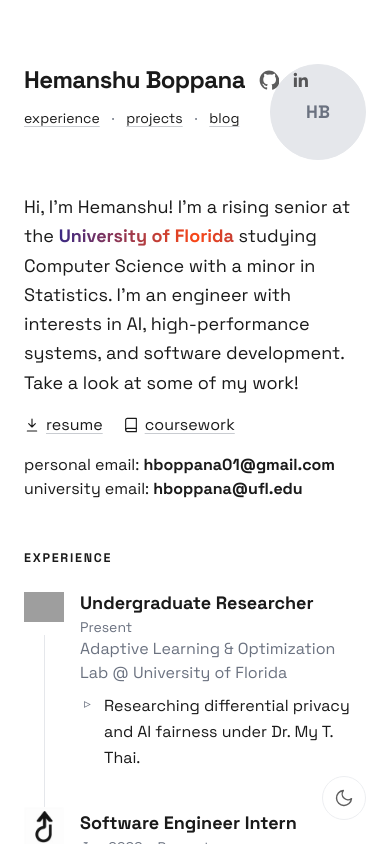
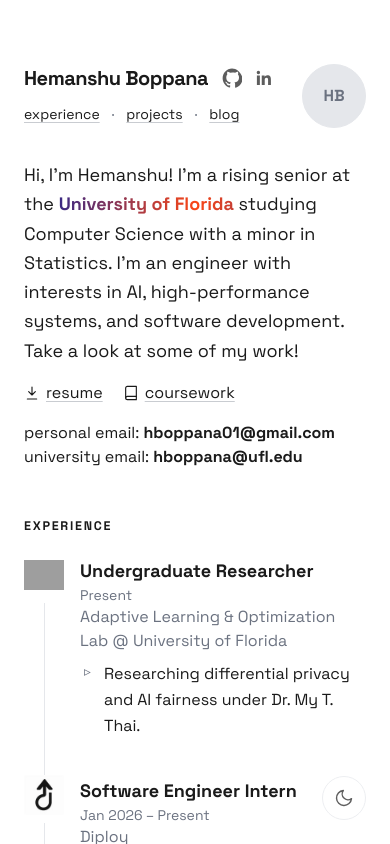
Before and after one commit to hboppana/personal_web, a Next.js app: page / in a window 390 px wide. Shown: the top 844 px of the page. Built offline with nearby package versions, Linux system fonts and the light colour scheme; grey boxes are pictures that could not be loaded.

Commit message:
ensure ui renders the same across devices

```diff
--- a/app/layout.tsx
+++ b/app/layout.tsx
@@ -1,4 +1,4 @@
-import type { Metadata } from "next";
+import type { Metadata, Viewport } from "next";
 import { Space_Grotesk } from "next/font/google";
 import "./globals.css";
 
@@ -12,6 +12,11 @@ export const metadata: Metadata = {
   title: "Hemanshu Boppana",
   description:
     "Hemanshu Boppana — Computer Science & Statistics @ University of Florida.",
+};
+
+export const viewport: Viewport = {
+  width: "device-width",
+  initialScale: 1,
 };
 
 // Runs before paint to set the theme class, preventing a light/dark flash.
--- a/app/page.tsx
+++ b/app/page.tsx
@@ -97,7 +97,7 @@ export default function Home() {
         <div className="min-w-0">
           {/* Name (clickable -> back to top) with social logos to its right */}
           <div className="flex items-center gap-3">
-            <h1 className="text-2xl font-bold tracking-tight">
+            <h1 className="text-xl font-bold tracking-tight sm:text-2xl">
               <span className="typewriter">Hemanshu Boppana</span>
             </h1>
             <a
@@ -136,7 +136,7 @@ export default function Home() {
         {/* Headshot. Drop your image at public/headshot.jpg to replace the placeholder. */}
         <div
           aria-label="Headshot placeholder"
-          className="grid h-24 w-24 shrink-0 place-items-center overflow-hidden rounded-full border border-rule bg-[var(--rule)] text-lg font-bold text-muted sm:h-28 sm:w-28"
+          className="grid h-16 w-16 shrink-0 place-items-center overflow-hidden rounded-full border border-rule bg-[var(--rule)] text-base font-bold text-muted sm:h-28 sm:w-28 sm:text-lg"
         >
           {/* When you add public/headshot.jpg, replace the line below with:
               <img src="/headshot.jpg" alt="Hemanshu Boppana" className="h-full w-full object-cover" /> */}
```
